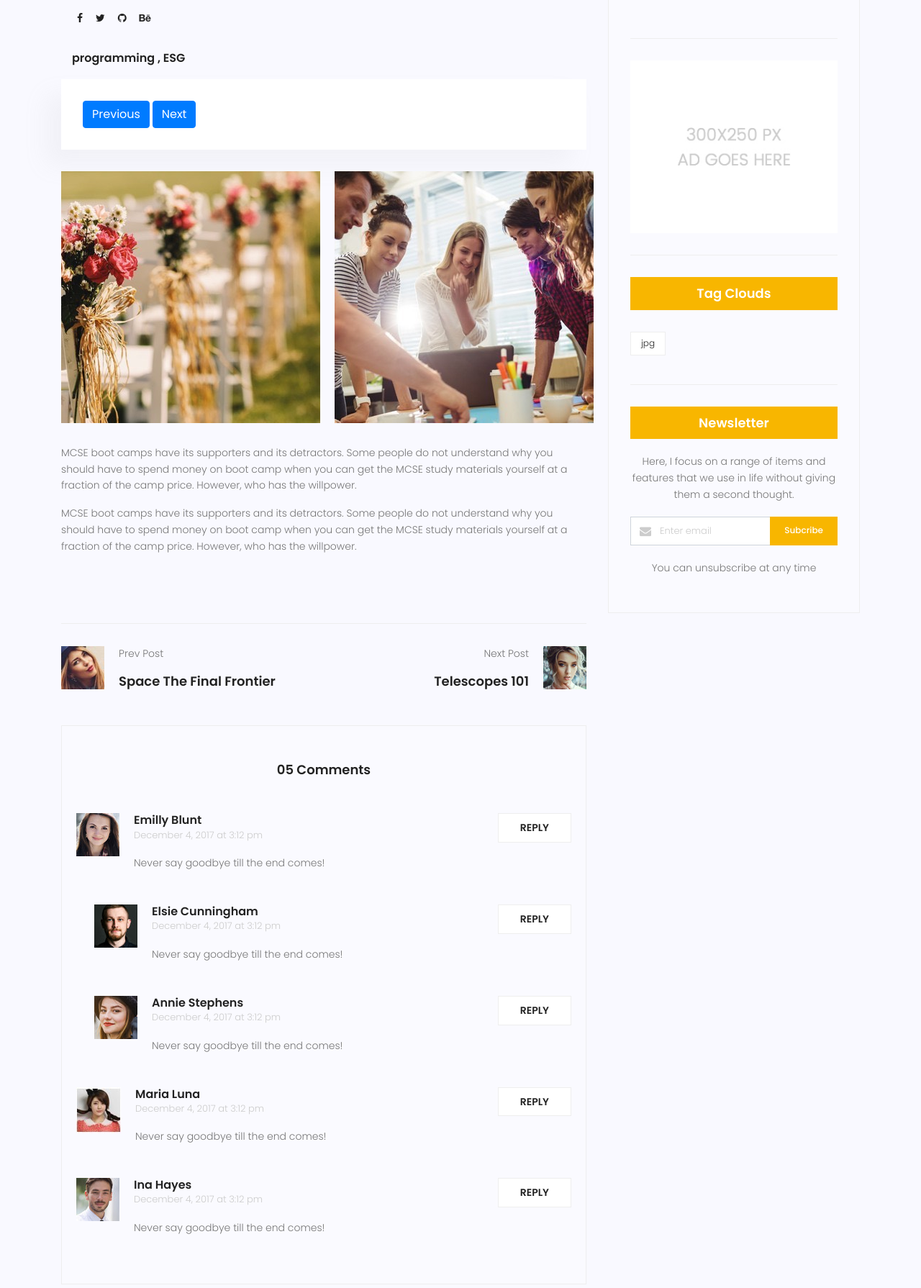
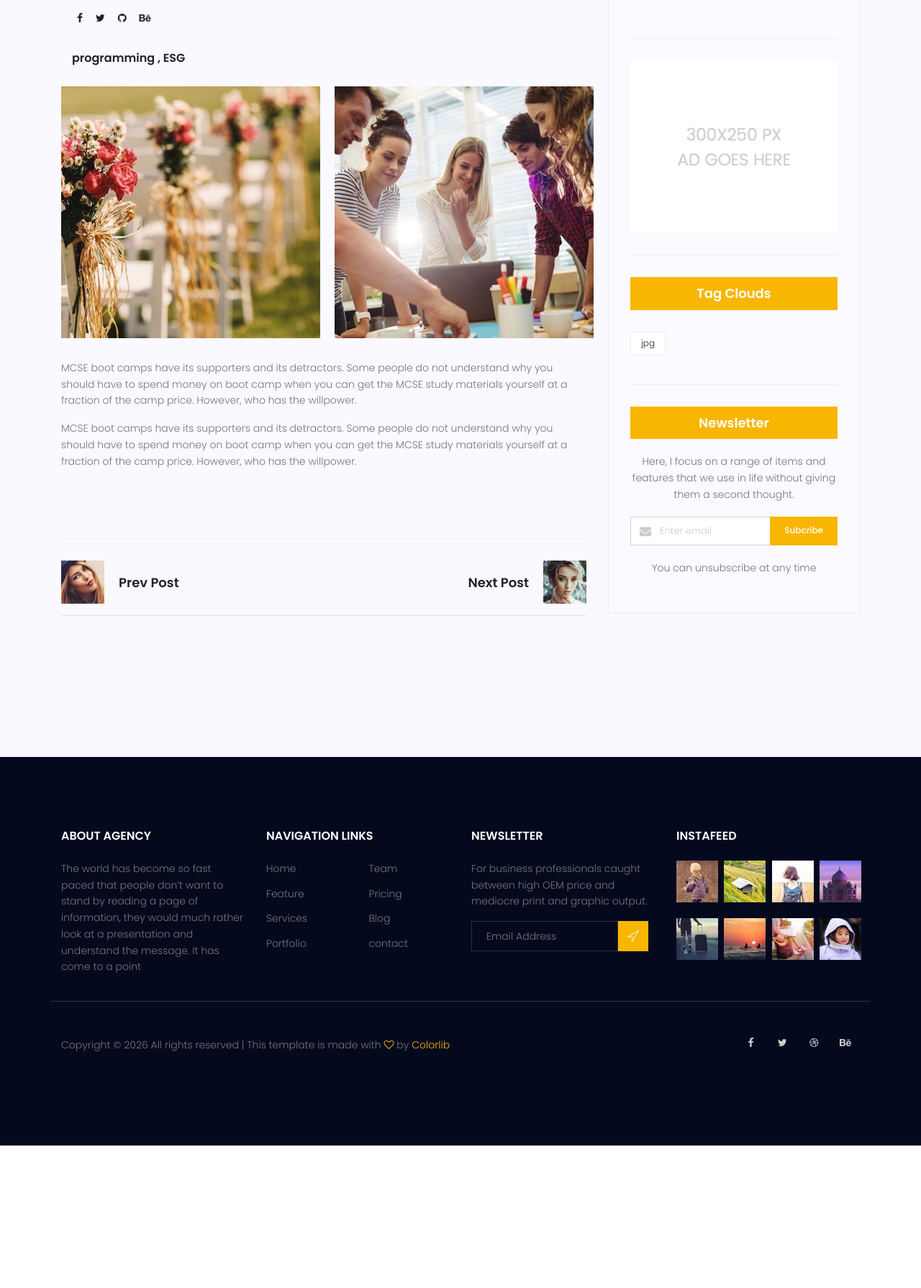
Before and after one commit to mohamadshakibaa/Django-Practice, a Django app: page /blog/7/ in a window 1280 px wide. Shown: the part 1390-3180 px from the top of the page at 72% size. After the commit the page ends 2982 px from the top, so only its background shows below. Run offline with Django 5.2, Linux system fonts and the light colour scheme; data comes from the database, SQL or seed files in the repository; both versions use the stored data as it was after the commit; parts of the project's set-up code (start-up, migrations or seed data) failed here and were passed over; some libraries are stand-ins or nearby versions.

Commit message:
Add CAPTCHA for bot protection and integrate Disqus comments

```diff
--- a/mysite/settings.py
+++ b/mysite/settings.py
@@ -44,6 +44,9 @@ INSTALLED_APPS = [
     "debug_toolbar",
     "taggit",
     "django_summernote",
+    "captcha",
+    "simplemathcaptcha",
+    "django_comments",
 
     "website",
     "blog",
--- a/mysite/urls.py
+++ b/mysite/urls.py
@@ -20,6 +20,8 @@ urlpatterns = [
         name="django.contrib.sitemaps.views.sitemap"),
     path('robots.txt', include('robots.urls')),
     path('summernote/', include('django_summernote.urls')),
+    path('captcha/', include('captcha.urls')),
+    path('comments/', include('django_comments.urls')),
 ]
 urlpatterns += static(settings.MEDIA_URL, document_root=settings.MEDIA_ROOT)
 urlpatterns += static(settings.STATIC_URL, document_root=settings.STATIC_ROOT)
--- a/templates/blog/blog-single.html
+++ b/templates/blog/blog-single.html
@@ -1,7 +1,7 @@
 {% extends "base.html" %}
 {% load static %}
 {% load blog_tags %}
-
+{% load comments %}
 {% block content %}
 <!-- start banner Area -->
 <section class="relative about-banner">
@@ -74,22 +74,6 @@
                 {% endfor %}</h5>
                 </ul>
               </ul>
-            <div class="tags">
-                <div class="quotes">
-                    {% if prev_post %}
-                    <a class="btn btn-primary" href="{% url 'blog:single' pid=prev_post.id %}">
-                      Previous
-                    </a>
-                    {% endif %}
-                    {% if next_post %}
-                    <a class="btn btn-primary" href="{% url 'blog:single' pid=next_post.id %}">
-                      Next
-                    </a>
-                    {% endif %}
-                </div>
-            </div>
-
-
 
 
             <div class="row mt-30 mb-30">
@@ -126,13 +110,27 @@
             </div>
           </div>
         </div>
+        {% comment %} <div class="tags">
+                <div class="quotes">
+                    {% if prev_post %}
+                    <a class="btn btn-primary" href="{% url 'blog:single' pid=prev_post.id %}">
+                      Previous
+                    </a>
+                    {% endif %}
+                    {% if next_post %}
+                    <a class="btn btn-primary" href="{% url 'blog:single' pid=next_post.id %}">
+                      Next
+                    </a>
+                    {% endif %}
+                </div>
+            </div> {% endcomment %}
         <div class="navigation-area">
           <div class="row">
             <div
               class="col-lg-6 col-md-6 col-12 nav-left flex-row d-flex justify-content-start align-items-center"
             >
               <div class="thumb">
-                <a href="#"
+                <a href="{% url 'blog:single' pid=prev_post.id %}"
                   ><img
                     class="img-fluid"
                     src="{% static 'css/img/blog/prev.jpg' %}"
@@ -145,16 +143,14 @@
                 ></a>
               </div>
               <div class="detials">
-                <p>Prev Post</p>
-                <a href="#"><h4>Space The Final Frontier</h4></a>
+                <a href="{% url 'blog:single' pid=prev_post.id %}"><h4>Prev Post</h4></a>
               </div>
             </div>
             <div
               class="col-lg-6 col-md-6 col-12 nav-right flex-row d-flex justify-content-end align-items-center"
             >
               <div class="detials">
-                <p>Next Post</p>
-                <a href="#"><h4>Telescopes 101</h4></a>
+                <a href="{% url 'blog:single' pid=next_post.id %}"><h4>Next Post</h4></a>
               </div>
               <div class="arrow">
                 <a href="#"
@@ -162,7 +158,7 @@
                 ></a>
               </div>
               <div class="thumb">
-                <a href="#"
+                <a href="{% url 'blog:single' pid=next_post.id %}"
                   ><img
                     class="img-fluid"
                     src="{% static 'css/img/blog/next.jpg' %}"
@@ -171,7 +167,28 @@
               </div>
             </div>
           </div>
-        </div>
+        </div><hr>
+
+        <div id="disqus_thread"></div>
+          <script>
+              /**
+              *  RECOMMENDED CONFIGURATION VARIABLES: EDIT AND UNCOMMENT THE SECTION BELOW TO INSERT DYNAMIC VALUES FROM YOUR PLATFORM OR CMS.
+              *  LEARN WHY DEFINING THESE VARIABLES IS IMPORTANT: https://disqus.com/admin/universalcode/#configuration-variables    */
+              /*
+              var disqus_config = function () {
+              this.page.url = PAGE_URL;  // Replace PAGE_URL with your page's canonical URL variable
+              this.page.identifier = PAGE_IDENTIFIER; // Replace PAGE_IDENTIFIER with your page's unique identifier variable
+              };
+              */
+              (function() { // DON'T EDIT BELOW THIS LINE
+              var d = document, s = d.createElement('script');
+              s.src = 'https://bigdeli.disqus.com/embed.js';
+              s.setAttribute('data-timestamp', +new Date());
+              (d.head || d.body).appendChild(s);
+              })();
+          </script>
+          <noscript>Please enable JavaScript to view the <a href="https://disqus.com/?ref_noscript">comments powered by Disqus.</a></noscript>
+        <!--
         <div class="comments-area">
           <h4>05 Comments</h4>
           <div class="comment-list">
@@ -308,7 +325,7 @@
             </div>
             <a href="#" class="primary-btn text-uppercase">Post Comment</a>
           </form>
-        </div>
+        </div>-->
       </div>
       <div class="col-lg-4 sidebar-widgets">
         <div class="widget-wrap">
--- a/templates/website/contact.html
+++ b/templates/website/contact.html
@@ -104,6 +104,9 @@
                 required=""></textarea>
             </div>
             <div class="col-lg-12">
+              <div class='py-3'>
+                {{ form.captcha }}
+              </div>
               <div class="alert-msg" style="text-align: left"></div>
               <button class="genric-btn primary" style="float: right">
                 Send Message
--- a/website/forms.py
+++ b/website/forms.py
@@ -1,6 +1,7 @@
 from django import forms
 from website.models import Contact, Newsletter
-
+from captcha.fields import CaptchaField
+from simplemathcaptcha.fields import MathCaptchaField
 
 class NameForm(forms.Form):
     name = forms.CharField(max_length=255)
@@ -9,6 +10,8 @@ class NameForm(forms.Form):
     message = forms.CharField(widget=forms.Textarea)
 
 class ContactForm(forms.ModelForm):
+    # captcha = CaptchaField()
+    captcha = MathCaptchaField()
 
     class Meta:
         model = Contact
```
Also changed, not shown: db.sqlite3.
